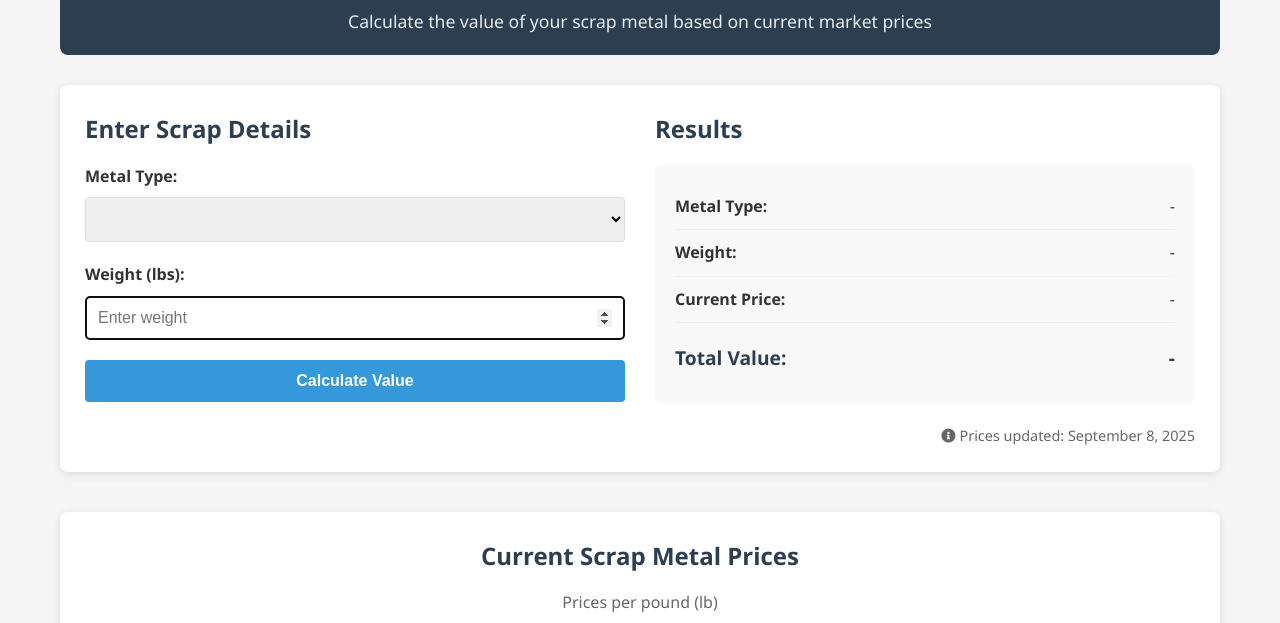
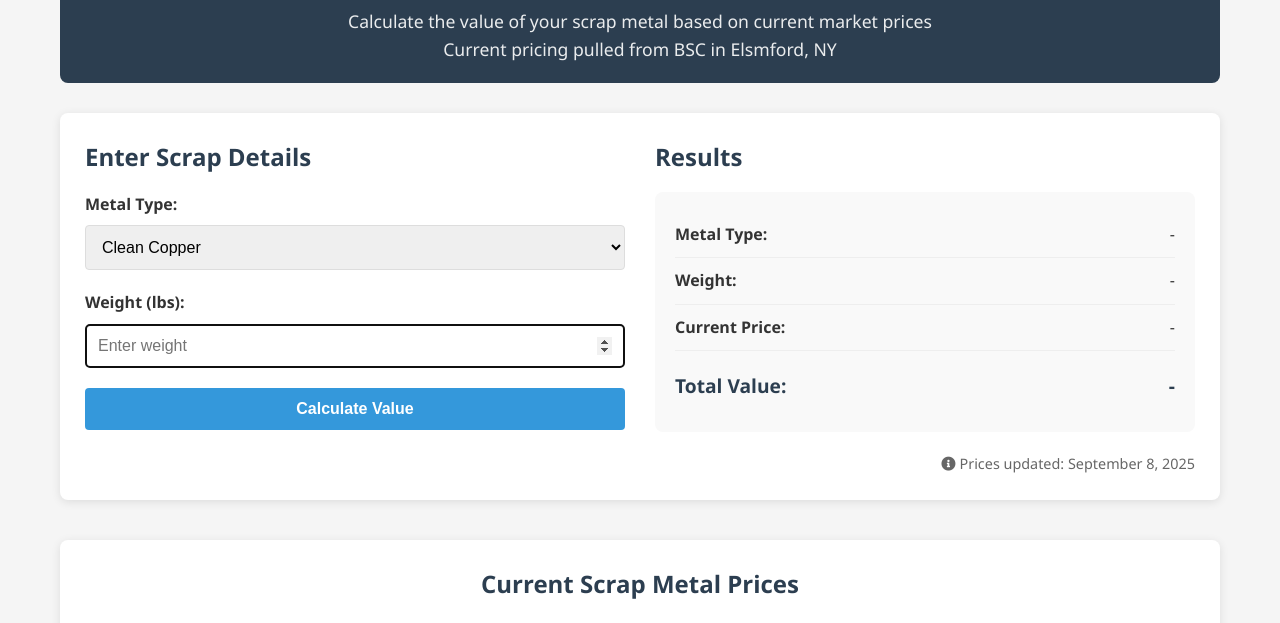
Before and after one commit to thatguyED415/scrap_app1.2, a plain HTML site: page index.html in a window 1280 px wide. Shown: the part 107-730 px from the top of the page. Drawn offline with Linux system fonts and the light colour scheme.

Commit message:
paragraph added in to html file

```diff
--- a/index.html
+++ b/index.html
@@ -12,6 +12,7 @@
         <header>
             <h1>Scrap Weight Calculator</h1>
             <p>Calculate the value of your scrap metal based on current market prices</p>
+                <p>Current pricing pulled from BSC in Elsmford, NY</p>
         </header>
 
         <main>
--- a/js/app.js
+++ b/js/app.js
@@ -118,7 +118,7 @@ document.head.insertAdjacentHTML('beforeend', `
 // Initialize the app
 function init() {
     // Set default values
-    metalTypeSelect.value = 'copper';
+    metalTypeSelect.value = 'clean copper';
     weightInput.value = '';
 
     // Focus on weight input
```
